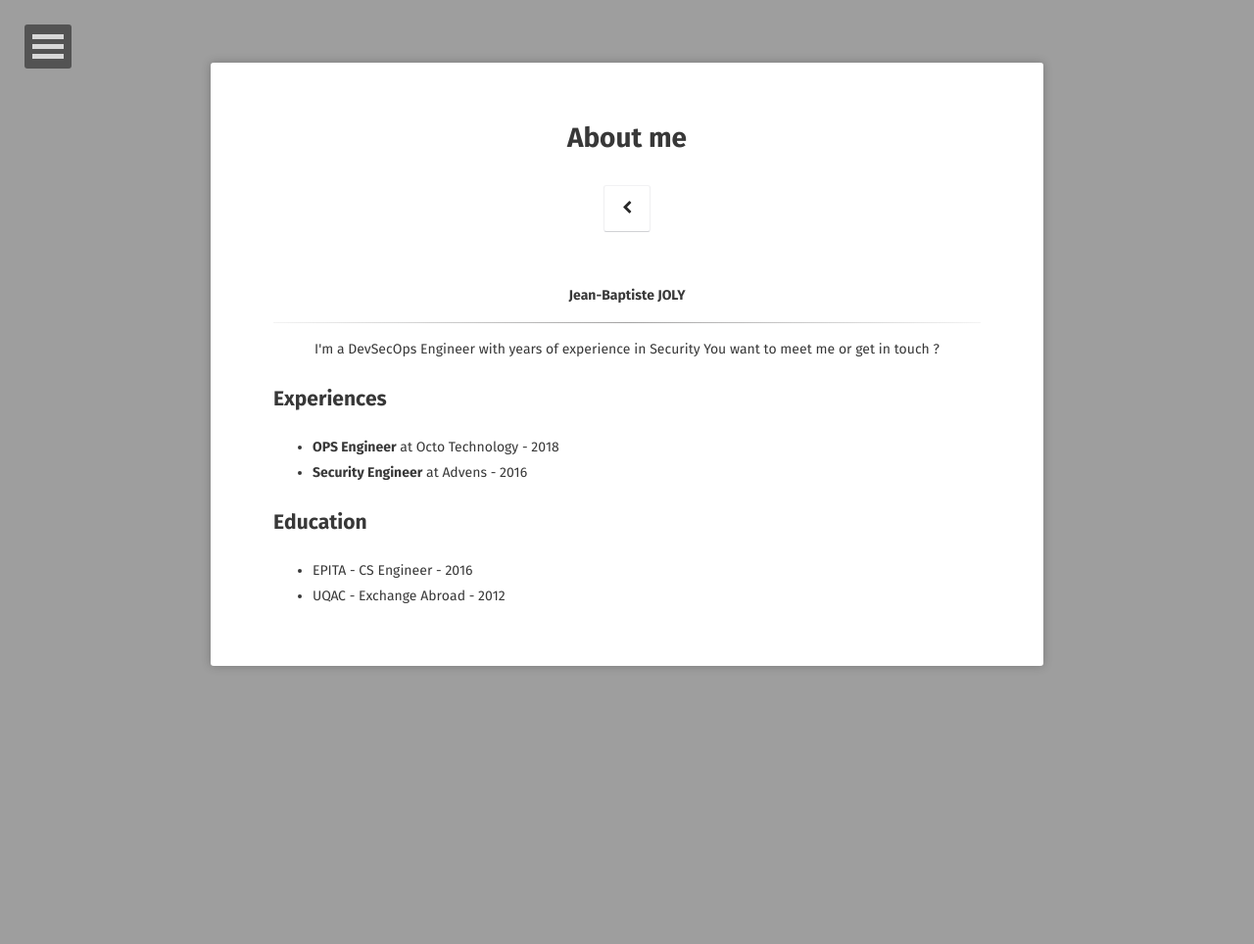
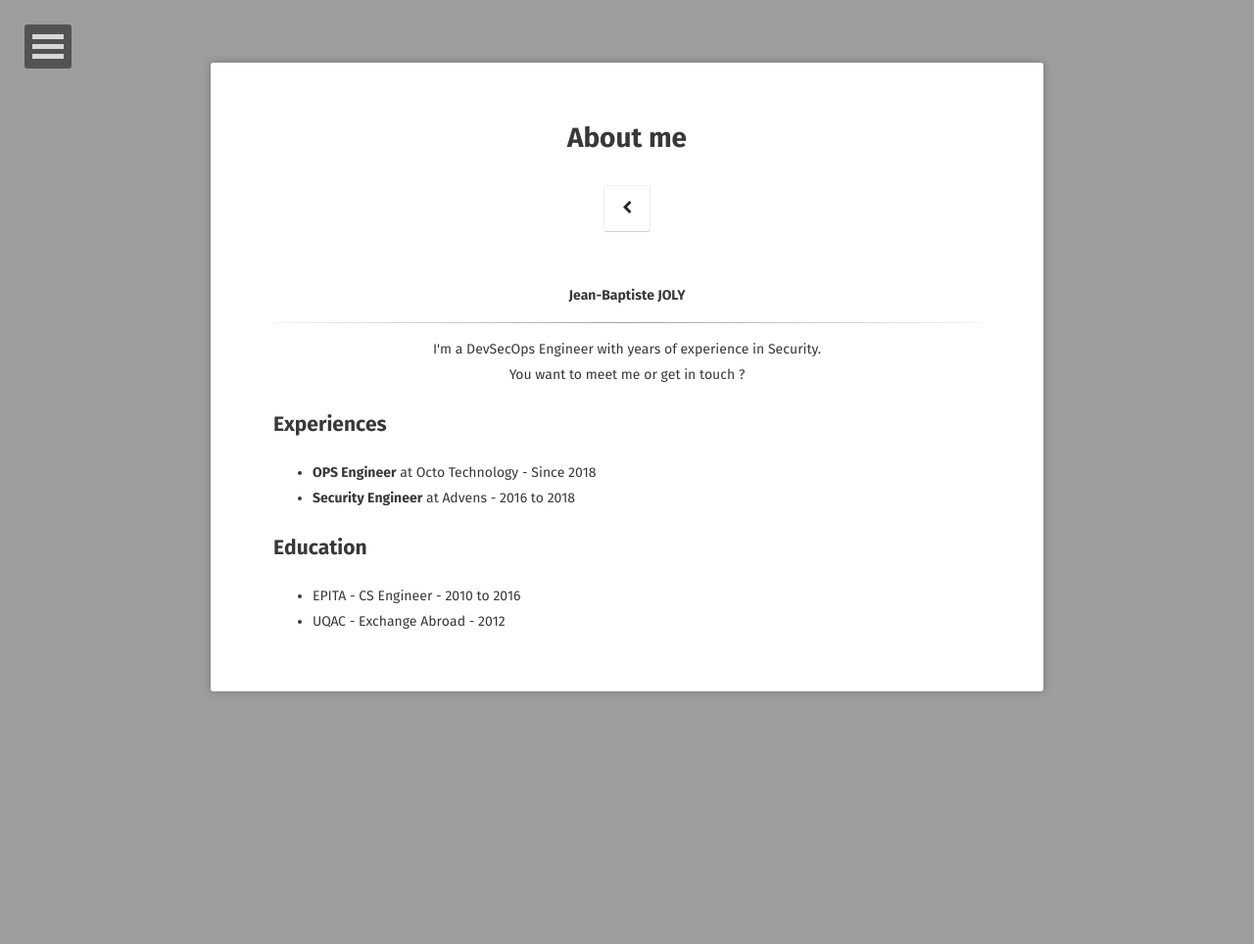
Before and after one commit to Jebay/Jebay.github.io, a Jekyll site: the page built from about/index.md, in a window 1280 px wide. Shown: the whole page at 98% size. Built offline with Jekyll 4.4.1, drawn with Linux system fonts in a browser that asks for light colours; some web fonts are replaced.

Commit message:
feat: update about page

```diff
--- a/about/index.md
+++ b/about/index.md
@@ -6,13 +6,14 @@ date: 2020-01-31
 comments: false
 ---
 
-<center><b>Jean-Baptiste JOLY</b><hr>  I'm a DevSecOps Engineer with years of experience in Security
+<center><b>Jean-Baptiste JOLY</b><hr>
+I'm a DevSecOps Engineer with years of experience in Security.<br>
 You want to meet me or get in touch ?</center>
 
 ## Experiences
-* <b>OPS Engineer</b> at Octo Technology - 2018
-* <b>Security Engineer</b> at Advens - 2016
+* <b>OPS Engineer</b> at Octo Technology - Since 2018
+* <b>Security Engineer</b> at Advens - 2016 to 2018
 
 ## Education
-* EPITA - CS Engineer - 2016
+* EPITA - CS Engineer - 2010 to 2016
 * UQAC - Exchange Abroad - 2012
```
